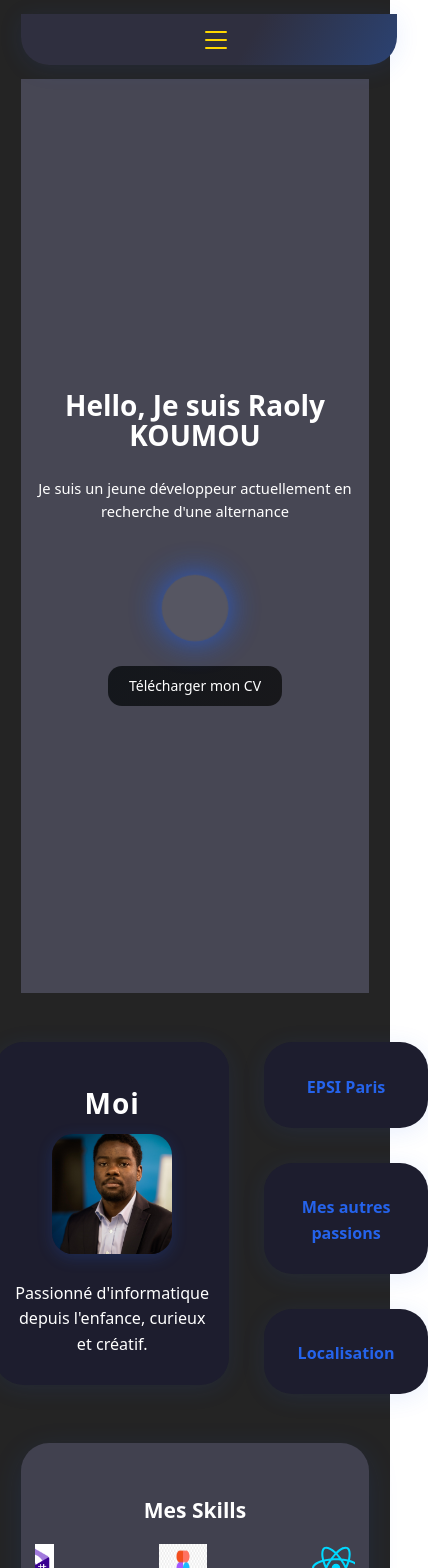
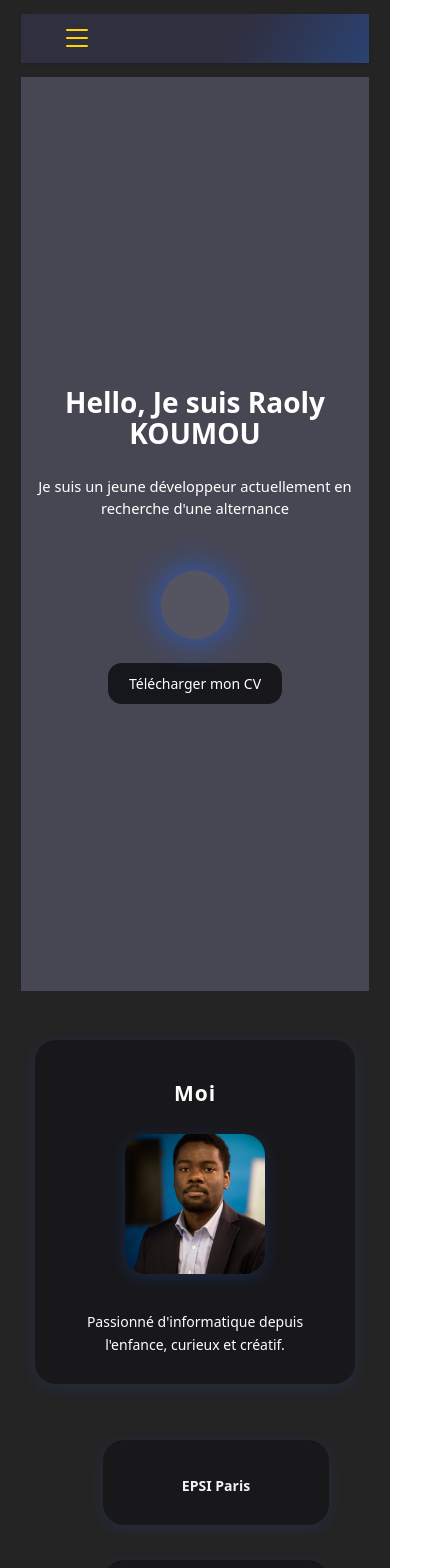
Before and after one commit to Raoly-Chab/portfolio, a React (Vite) app: page / in a window 390 px wide. Shown: the top 1568 px of the page, 428 px wide, since content can reach past the window. Built offline with nearby package versions, Linux system fonts and the light colour scheme.

Commit message:
Mise à jour du portfolio

```diff
--- a/src/styles/About.css
+++ b/src/styles/About.css
@@ -8,39 +8,36 @@
 }
 .about-cards {
   display: flex;
-  flex-wrap: wrap;
+  flex-direction: row;
   gap: 2.5rem;
   justify-content: center;
-  align-items: center;
+  align-items: stretch;
+  flex-wrap: wrap;
+  padding: 2rem;
 }
 .about-cards-row {
   display: flex;
   flex-direction: row;
   gap: 2.5rem;
   justify-content: center;
-  align-items: flex-start;
+  align-items: stretch;
+  flex-wrap: wrap;
 }
 .about-card {
-  background: #1d1d2e;
+  background: #18181b;
   color: #fff;
-  border-radius: 2rem;
-  box-shadow: 0 4px 24px rgba(37,99,235,0.10);
-  padding: 2.5rem 2rem;
-  width: 100%;
-  font-size: 1.15rem;
+  border-radius: 1.5rem;
+  padding: 2rem;
+  box-shadow: 0 4px 16px #2563eb22;
+  text-align: center;
+  transition: box-shadow 0.3s, transform 0.3s;
   display: flex;
   flex-direction: column;
   align-items: center;
-  transition: box-shadow 0.3s, transform 0.3s;
-  animation: fadeIn 1.2s ease;
+  gap: 1rem;
 }
 .about-card-photo {
-  min-width: 200px;
-  max-width: 340px;
-  display: flex;
-  flex-direction: column;
-  align-items: center;
-  justify-content: flex-start;
+  margin-bottom: 1.5rem;
 }
 .about-card:hover {
   box-shadow: 0 8px 32px #2563eb55;
@@ -70,7 +67,7 @@
   line-height: 1.6;
 }
 .about-card strong {
-  color: #2563eb;
+  color: #f2f4f7;
 }
 .about-modal-overlay {
   position: fixed;
@@ -78,48 +75,50 @@
   left: 0;
   width: 100vw;
   height: 100vh;
-  background: rgba(24,24,27,0.92);
+  background: rgba(0, 0, 0, 0.6);
   display: flex;
+  justify-content: center;
   align-items: center;
-  justify-content: center;
   z-index: 200;
 }
 .about-modal {
   background: #18181b;
   color: #fff;
-  border-radius: 2rem;
-  padding: 2.5rem 2.5rem 2rem 2.5rem;
-  box-shadow: 0 8px 32px #2563eb33;
-  min-width: 320px;
-  max-width: 90vw;
+  border-radius: 1.5rem;
+  padding: 2.5rem;
+  box-shadow: 0 4px 32px #2563eb55;
+  max-width: 600px;
+  width: 90%;
   position: relative;
-  text-align: center;
+  animation: fadeIn 0.4s ease-out;
 }
 .about-card { width: 100%; }
 
 @media (min-width: 900px) {
-  .about-card { max-width: 340px; }
+  .about-card { max-width: 280px; }
 }
 
 @media (max-width: 640px) {
-  .about-cards { flex-direction: column; gap: 1.2rem; padding: 1rem; }
-  .about-card { padding: 1.2rem; }
-  .about-photo { width: 120px; height: 120px; }
+  .about-section { padding: 5rem 1rem 2rem 1rem; }
+  .about-cards { padding: 1rem; gap: 1.5rem; }
+  .about-card { padding: 1.5rem; }
+  .about-photo { width: 140px; height: 140px; margin-bottom: 1rem; }
+  .about-card h2 { font-size: 1.5rem; margin-bottom: 0.5rem; }
+  .about-card p { font-size: 1rem; margin-bottom: 0.5rem; }
 }
 .about-modal-close {
   position: absolute;
-  top: 1.2rem;
-  left: 1.2rem;
-  background: #2563eb;
+  top: 1rem;
+  right: 1rem;
+  background: #3b5c7e;
   color: #fff;
   border: none;
   border-radius: 50%;
-  width: 2.2rem;
-  height: 2.2rem;
-  font-size: 1.5rem;
-  font-weight: 700;
+  width: 32px;
+  height: 32px;
+  font-size: 1.2rem;
   cursor: pointer;
-  transition: background 0.2s;
+  transition: background 0.3s, color 0.3s;
 }
 .about-modal-close:hover {
   background: #ffd700;
--- a/src/styles/Contact.css
+++ b/src/styles/Contact.css
@@ -67,8 +67,9 @@
 }
 
 @media (max-width: 640px) {
-  .contact-links { flex-direction: column; gap: 0.8rem; }
-  .contact-link, .linkedin-btn { width: 100%; justify-content: center; }
+  .contact-section { padding: 5rem 1rem 2rem 1rem; }
+  .contact-links { gap: 1.5rem; }
+  .contact-link { padding: 0.6rem 1.2rem; font-size: 1rem; }
   .contact-link .contact-icon { width: 40px; height: 40px; }
-  .contact-name { font-size: 1rem; }
+  .linkedin-icon { width: 24px; height: 24px; margin-right: 0.5rem; }
 }
--- a/src/styles/Footer.css
+++ b/src/styles/Footer.css
@@ -1,13 +1,10 @@
 .footer {
-  background: #343942;
-  color: #fff;
-  padding: 2.5rem 0 1.5rem 0;
+  background: #18181b;
+  color: #f2f4f7;
   text-align: center;
-  border-top: 1px solid #2563eb33;
-  margin-top: 3rem;
-  border-radius: 2rem 2rem 0 0;
-  box-shadow: 0 4px 24px rgba(37,99,235,0.10);
-  font-size: 1.15rem;
+  padding: 1.5rem 0;
+  font-size: 1rem;
+  box-shadow: 0 -2px 5px rgba(0, 0, 0, 0.1);
 }
 
 
--- a/src/styles/NavBar2.css
+++ b/src/styles/NavBar2.css
@@ -1,17 +1,12 @@
 .navbar2 {
-  position: sticky;
-  top: 0;
-  left: 0;
-  width: 100%;
+  display: flex;
+  justify-content: space-between;
+  align-items: center;
   background: linear-gradient(120deg, #2f2f3f 60%, #2b4272 100%);
-  color: #fff;
-  box-shadow: 0 4px 24px rgba(37,99,235,0.10);
-  z-index: 100;
-  display: flex;
-  justify-content: center;
-  border-radius: 0 0 2rem 2rem;
-  font-size: 1.15rem;
+  padding: 1rem 2rem;
+  box-shadow: 0 2px 4px rgba(0, 0, 0, 0.1);
 }
+
 .navbar2 ul {
   display: flex;
   gap: 2.5rem;
--- a/src/styles/Projects.css
+++ b/src/styles/Projects.css
@@ -1,12 +1,11 @@
 .projects-section {
+  padding: 5rem 2rem 4rem 2rem;
   background: #474754;
-  padding: 5rem 2rem 3rem 2rem;
+  color: #fff;
+  max-width: 1200px;
+  margin: 0 auto 2rem auto;
   border-radius: 2rem;
-  max-width: 1100px;
-  width: calc(100% - 4rem);
-  margin: 2rem auto 3rem auto;
   box-shadow: 0 8px 32px rgba(37,99,235,0.12);
-  animation: fadeIn 1s ease;
 }
 .bento-grid {
   display: grid;
@@ -140,19 +139,20 @@
 @media (max-width: 900px) {
   .modal-flex {
     flex-direction: column;
-    gap: 1rem;
+    gap: 1.5rem;
   }
   .modal-project-img {
-    width: 180px;
-    height: 180px;
-    margin: 0 auto;
+    width: 200px;
+    height: 200px;
   }
   .modal-info-block { font-size: 1rem; }
 }
 
 @media (max-width: 480px) {
-  .bento-card { padding: 0.9rem; min-height: 120px; }
-  .badge { font-size: 0.85rem; padding: 0.2rem 0.6rem; }
+  .modal-project-img {
+    width: 160px;
+    height: 160px;
+  }
 }
 @media (max-width: 480px) {
   .projects-section { padding: 2.5rem 1rem; }
```
